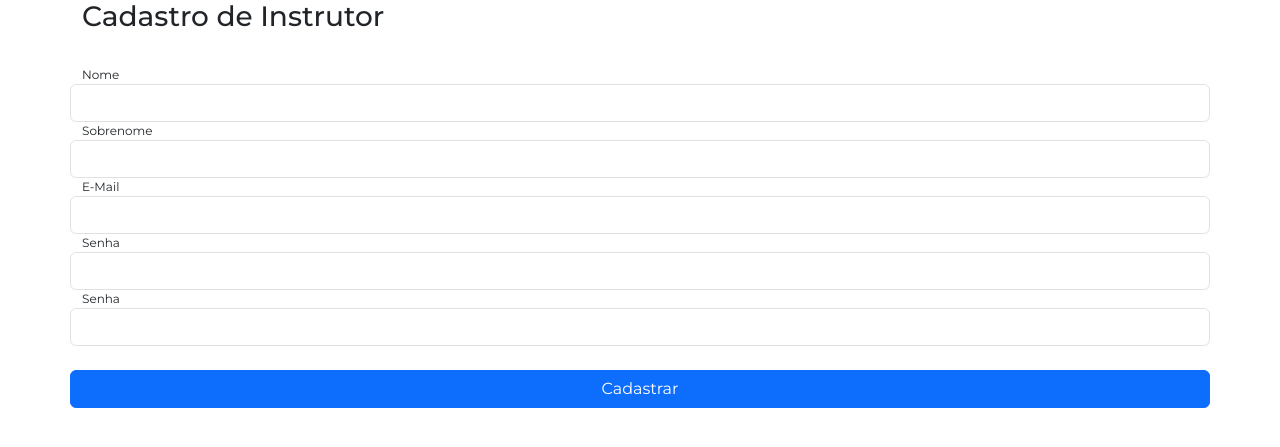
After one commit to Dsmalosti/ValeDesenvolvimentos-Academia, a Flask app: page /cadastro-instrutor in a window 1280 px wide. The commit adds this page. Shown: the top 447 px of the page. Run offline with Flask 3, Linux system fonts and the light colour scheme.

Commit message:
Criação da rota para salvar o usuario do instrutor

```diff
--- a/app/routes.py
+++ b/app/routes.py
@@ -1,14 +1,27 @@
 from app import app
 from flask import render_template, url_for, request, redirect
+from flask_login import login_user, logout_user, current_user
 
 from app.models import Aluno
-from app.form import AlunoForm
+from app.form import AlunoForm, UserForm
 
 
 # Rota inicial
 @app.route('/')
 def homepage():
     return render_template('index.html')
+
+# Cadastro instrutor
+@app.route('/cadastro-instrutor', methods=['GET', 'POST'])
+def cadastroInstrutor():
+    form = UserForm()
+    if form.validate_on_submit():
+        user = form.save()
+        if current_user.is_authenticated:
+            return redirect(url_for('homepage'))
+        login_user(user, remember=True)
+        return redirect(url_for('homepage'))
+    return render_template('cadastro-instrutor.html', form=form)
 
 # Rota painel administrativo
 @app.route('/painel-adm/')
--- a/app/templates/administracao.html
+++ b/app/templates/administracao.html
@@ -32,7 +32,7 @@
             <div class="administracao-lista__baixo">
                 <li class="administracao-lista__item">
                     <img class="administracao-lista__item-img" src="../static/imagens/date_range_24dp_FFCC00_FILL0_wght400_GRAD0_opsz24.svg" alt="">
-                    <a class="administracao-lista__item-link" href="{{ url_for('painelAdm') }}">Painel administrativo</a>
+                    <a class="administracao-lista__item-link" href="{{ url_for('cadastroInstrutor') }}">Painel administrativo</a>
                 </li>
             </div>
 
--- /dev/null
+++ b/app/templates/cadastro-instrutor.html
@@ -0,0 +1,36 @@
+{% extends 'base.html' %}
+
+{% block content %}
+
+<div class="container">
+
+    <div class="row">
+        <h3>Cadastro de Instrutor</h3>
+    </div>
+
+    <form action="" method="post" class="row mt-4">
+        {{ form.csrf_token }}
+
+        {{ form.nome.label() }}
+        {{ form.nome(class="form-control") }}
+
+        {{ form.sobrenome.label() }}
+        {{ form.sobrenome(class="form-control") }}
+
+        {{ form.email.label() }}
+        {{ form.email(class="form-control") }}
+
+        {{ form.senha.label() }}
+        {{ form.senha(class="form-control") }}
+
+        {{ form.confirmacao_senha.label() }}
+        {{ form.confirmacao_senha(class="form-control") }}
+
+        {{ form.BtnSubmit(class="btn btn-primary col-12 mt-4") }}
+
+    </form>
+
+</div>
+
+
+{% endblock %}
--- a/app/templates/index.html
+++ b/app/templates/index.html
@@ -6,6 +6,8 @@
 
 {% include 'notificacao.html' %}
 
+<span class="btn btn-primary"> {{current_user.nome}} {{current_user.sobrenome}} </span>
+
 {% include 'administracao.html' %}
 
 {% include 'rodape.html' %}
```
Also changed, not shown: instance/database.db.
